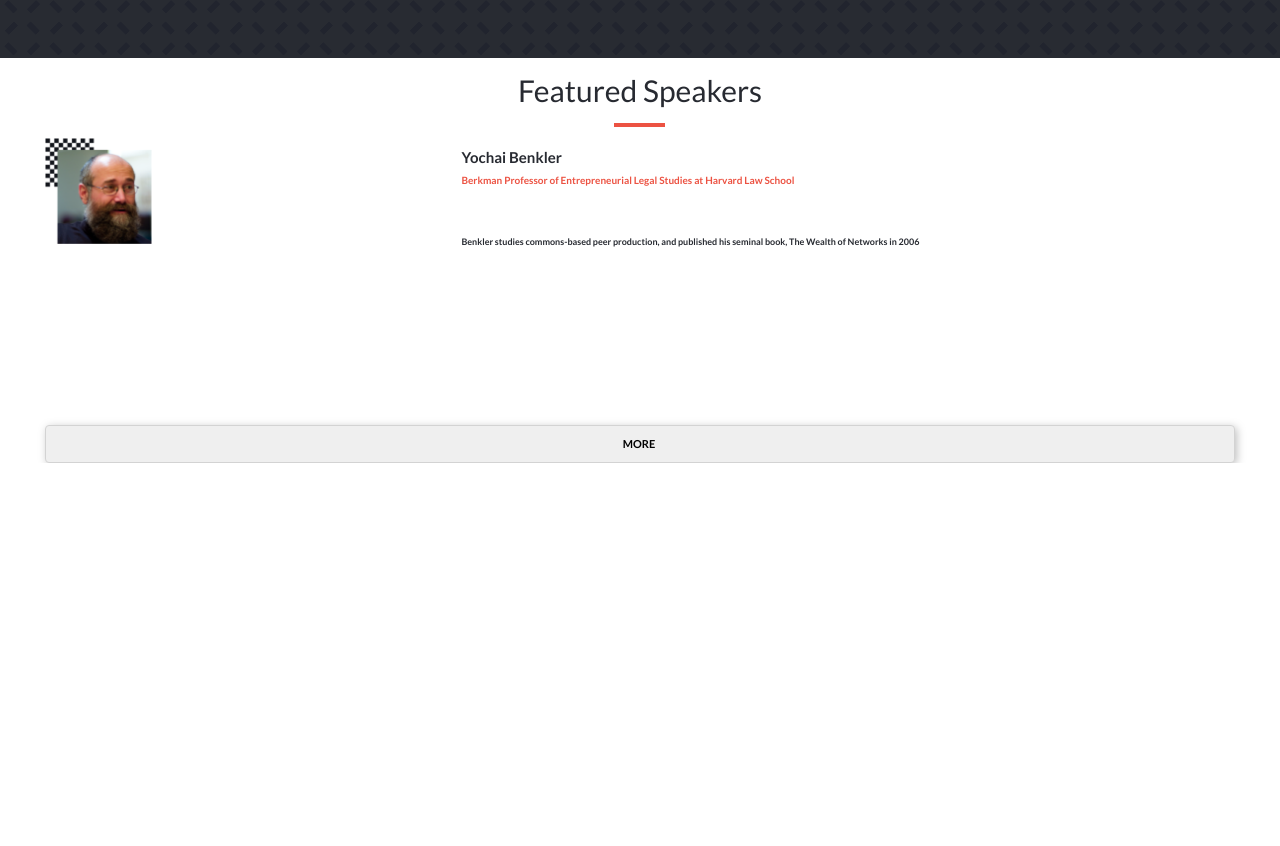
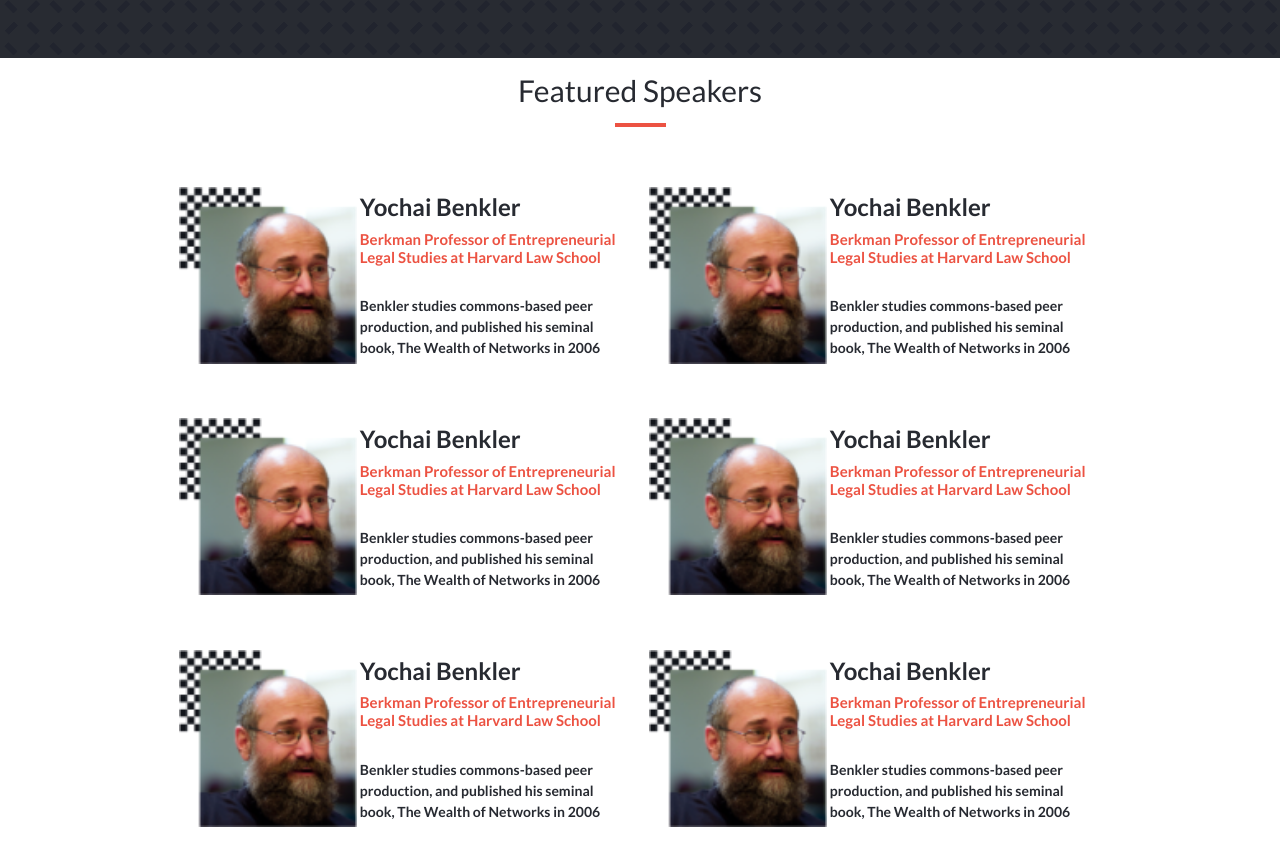
Before and after one commit to hmunish/capstone-htmlcssjs, a website: page index.html in a window 1280 px wide. Shown: the part 1521-2367 px from the top of the page. Before the commit the page ends 1984 px from the top, so only its background shows below. Drawn offline with nearby package versions, Linux system fonts and the light colour scheme.

Commit message:
Added speakers section desktop version

```diff
--- a/index.html
+++ b/index.html
@@ -113,7 +113,7 @@
 
         <section class="speakers d-flex flex-column align-items-center justify-content-between">
             <h3 class="feature d-flex flex-column justify-content-between align-items-center" id="speakers_title">Featured Speakers<span></span></h3>
-            <ul class="d-flex flex-column justify-content-between align-items-center">
+            <ul class="d-flex flex-sm-column flex-md-row justify-content-between align-items-center">
                 <li class="speakers_box">
                     <img src="img/speaker_01.png" alt="Speaker">
                     <div>
@@ -124,9 +124,58 @@
                         <p class="speakers_details">Benkler studies commons-based peer production, and published his seminal book, The Wealth of Networks in 2006</p>
                     </div>
                 </li>
-                <li class="speakers_box"></li>
+                <li class="speakers_box">
+                    <img src="img/speaker_01.png" alt="Speaker">
+                    <div>
+                        <div class="speakers_details">
+                            <h3 class="speakers_details">Yochai Benkler</h3>
+                            <h5 class="speakers_details">Berkman Professor of Entrepreneurial Legal Studies at Harvard Law School</h5>
+                        </div>
+                        <p class="speakers_details">Benkler studies commons-based peer production, and published his seminal book, The Wealth of Networks in 2006</p>
+                    </div>
+                </li>
+                <li class="desktop speakers_box d-md-flex">
+                    <img src="img/speaker_01.png" alt="Speaker">
+                    <div>
+                        <div class="speakers_details">
+                            <h3 class="speakers_details">Yochai Benkler</h3>
+                            <h5 class="speakers_details">Berkman Professor of Entrepreneurial Legal Studies at Harvard Law School</h5>
+                        </div>
+                        <p class="speakers_details">Benkler studies commons-based peer production, and published his seminal book, The Wealth of Networks in 2006</p>
+                    </div>
+                </li>
+                <li class="desktop speakers_box desktop d-md-flex">
+                    <img src="img/speaker_01.png" alt="Speaker">
+                    <div>
+                        <div class="speakers_details">
+                            <h3 class="speakers_details">Yochai Benkler</h3>
+                            <h5 class="speakers_details">Berkman Professor of Entrepreneurial Legal Studies at Harvard Law School</h5>
+                        </div>
+                        <p class="speakers_details">Benkler studies commons-based peer production, and published his seminal book, The Wealth of Networks in 2006</p>
+                    </div>
+                </li>
+                <li class="desktop speakers_box desktop d-md-flex">
+                    <img src="img/speaker_01.png" alt="Speaker">
+                    <div>
+                        <div class="speakers_details">
+                            <h3 class="speakers_details">Yochai Benkler</h3>
+                            <h5 class="speakers_details">Berkman Professor of Entrepreneurial Legal Studies at Harvard Law School</h5>
+                        </div>
+                        <p class="speakers_details">Benkler studies commons-based peer production, and published his seminal book, The Wealth of Networks in 2006</p>
+                    </div>
+                </li>
+                <li class="desktop speakers_box desktop d-md-flex">
+                    <img src="img/speaker_01.png" alt="Speaker">
+                    <div>
+                        <div class="speakers_details">
+                            <h3 class="speakers_details">Yochai Benkler</h3>
+                            <h5 class="speakers_details">Berkman Professor of Entrepreneurial Legal Studies at Harvard Law School</h5>
+                        </div>
+                        <p class="speakers_details">Benkler studies commons-based peer production, and published his seminal book, The Wealth of Networks in 2006</p>
+                    </div>
+                </li>
             </ul>
-            <button class="more_speakers">More <span></span></button>
+            <button class="more_speakers mobile">More <span></span></button>
         </section>
         <!-- Speakers Section Ends Here -->
     </main>
--- a/style.css
+++ b/style.css
@@ -19,6 +19,10 @@
 }
 
 .desktop {
+  display: none;
+}
+
+.speakers_box.desktop {
   display: none;
 }
 
@@ -676,6 +680,52 @@
   }
 
   /* Features section ends here */
+
+  /* Speakers section starts here */
+
+  section.speakers {
+    width: 72%;
+    min-height: 774px;
+  }
+
+  section.speakers > ul {
+    min-height: 677px;
+    flex-wrap: wrap;
+  }
+
+  .speakers_box {
+    width: 49%;
+    min-height: 178px;
+  }
+
+  .speakers_box > img {
+    width: 178px;
+    height: 177px;
+  }
+
+  .speakers_box > div {
+    width: 60%;
+    min-height: 178px;
+    justify-content: space-around;
+  }
+
+  div.speakers_details {
+    min-height: 89px;
+  }
+
+  h3.speakers_details {
+    font-size: 24px;
+  }
+
+  h5.speakers_details {
+    font-size: 15px;
+  }
+
+  p.speakers_details {
+    font-size: 14px;
+  }
+
+  /* Speakers section ends here */
 }
 
 /* Desktop version ends here */
```
